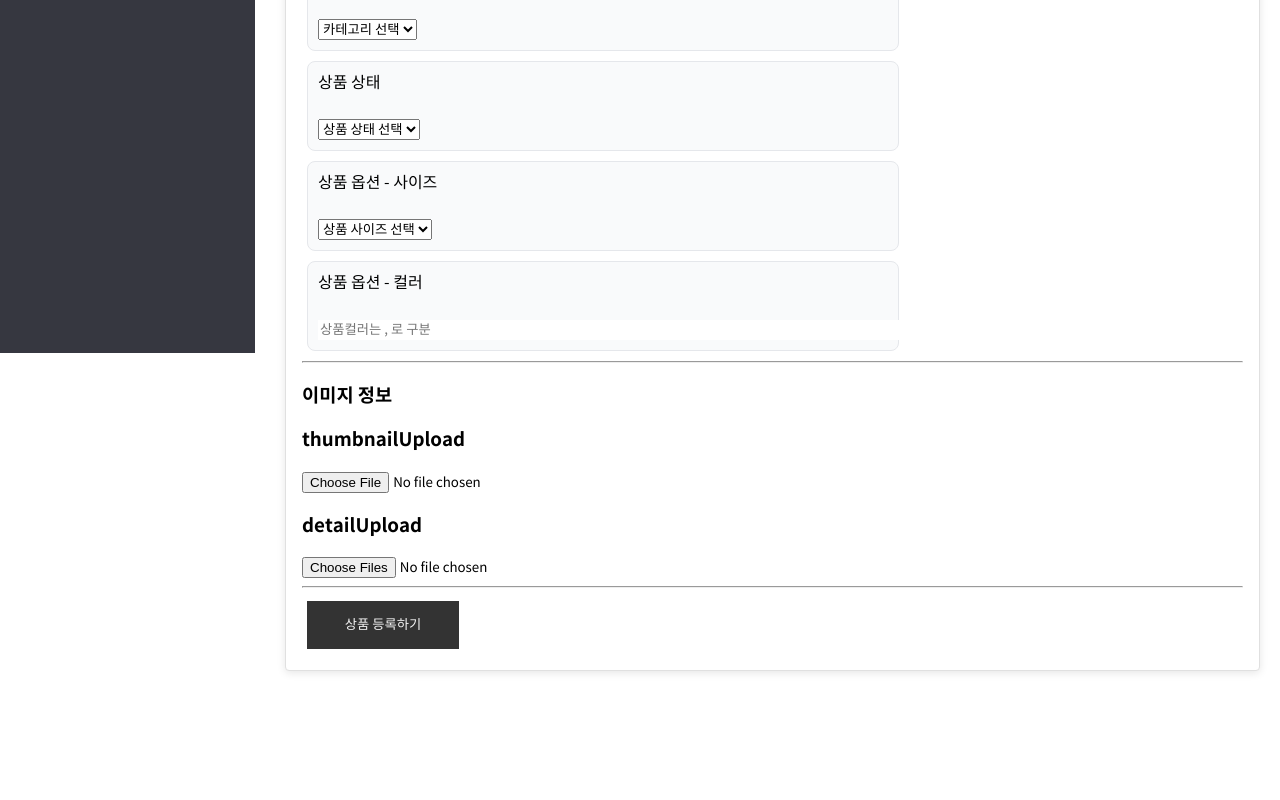
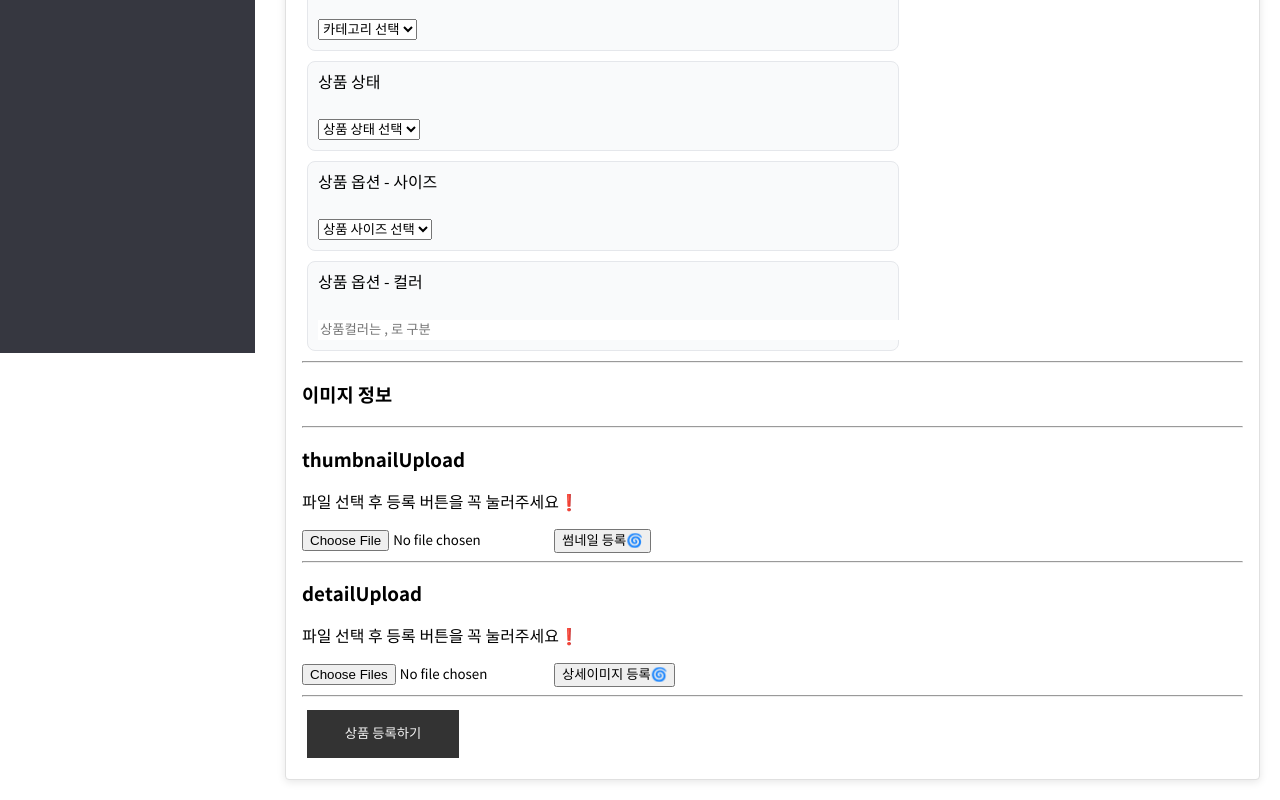
Before and after one commit to 9walnut/TheWave, a React (Create React App) app in the folder client/: page /admin/products/add in a window 1280 px wide. Shown: the part 847-1647 px from the top of the page. Before the commit the page ends 1538 px from the top, so only its background shows below. Built offline with nearby package versions, Linux system fonts and the light colour scheme.

Commit message:
✨ multer 버튼 추가

```diff
--- a/client/src/pages/adminPage/ProductsAdd.js
+++ b/client/src/pages/adminPage/ProductsAdd.js
@@ -139,9 +139,15 @@ function ProductsAdd() {
         </AdminInput>
         <hr />
         <h3>이미지 정보</h3>
+        <hr />
+
         <h3>thumbnailUpload</h3>
+        <p>파일 선택 후 등록 버튼을 꼭 눌러주세요❗️</p>
         <UploadThumbnail onFileChange={getImageDataThumbnail} />
+        <hr />
+
         <h3>detailUpload</h3>
+        <p>파일 선택 후 등록 버튼을 꼭 눌러주세요❗️</p>
         <UploadDetail onFileChange={getImageDataDetail} />
         <hr />
         <AdminButtonBlack onClick={sendData}>상품 등록하기</AdminButtonBlack>
--- a/client/src/shared/adminPage/components/UploadDetail.js
+++ b/client/src/shared/adminPage/components/UploadDetail.js
@@ -11,23 +11,19 @@ const UploadDetail = ({ onFileChange }) => {
 
     console.log("Selected Files:", files); //찍힘
 
-    handleUpload(files);
+    // handleUpload(files);
   };
-  useEffect(() => {
-    console.log("Selected File3:", selectedFiles); //찍힘
-    // onFileChange(selectedFile);
-  }, [selectedFiles, onFileChange]);
 
-  const handleUpload = async (files) => {
-    if (!files) {
+  const handleUpload = async () => {
+    if (!selectedFiles) {
       console.log("상세 이미지를 선택하세요."); //찍힘
       return;
     }
 
     try {
       const formData = new FormData();
-      for (let i = 0; i < files.length; i++) {
-        formData.append("detailUrls", files[i]);
+      for (let i = 0; i < selectedFiles.length; i++) {
+        formData.append("detailUrls", selectedFiles[i]);
       }
 
       console.log("FormData:", formData);
@@ -59,11 +55,13 @@ const UploadDetail = ({ onFileChange }) => {
       console.error("response 이미지 업로드 실패", error);
     }
   };
-
+  useEffect(() => {
+    console.log("Selected File3:", selectedFiles);
+  }, [selectedFiles]);
   return (
     <div>
       <input type="file" onChange={handleFileChange} multiple />
-      {/* <button onClick={handleUpload}>이미지 업로드</button> */}
+      <button onClick={handleUpload}>상세이미지 등록🌀</button>
 
       {detailUrls && (
         <div>
--- a/client/src/shared/adminPage/components/UploadDetailEdit.js
+++ b/client/src/shared/adminPage/components/UploadDetailEdit.js
@@ -11,23 +11,23 @@ const UploadDetailEdit = ({ onFileChange, productId }) => {
 
     console.log("Selected Files:", files); //찍힘
 
-    handleUpload(files);
+    // handleUpload(files);
   };
-  useEffect(() => {
-    console.log("Selected File3:", selectedFiles); //찍힘
-    // onFileChange(selectedFile);
-  }, [selectedFiles, onFileChange]);
+  // useEffect(() => {
+  //   console.log("Selected File3:", selectedFiles); //찍힘
+  // onFileChange(selectedFile);
+  // }, [selectedFiles, onFileChange]);
 
-  const handleUpload = async (files) => {
-    if (!files) {
+  const handleUpload = async () => {
+    if (!selectedFiles) {
       console.log("상세 이미지를 선택하세요."); //찍힘
       return;
     }
 
     try {
       const formData = new FormData();
-      for (let i = 0; i < files.length; i++) {
-        formData.append("detailUrls", files[i]);
+      for (let i = 0; i < selectedFiles.length; i++) {
+        formData.append("detailUrls", selectedFiles[i]);
       }
 
       console.log("FormData:", formData);
@@ -59,6 +59,9 @@ const UploadDetailEdit = ({ onFileChange, productId }) => {
       console.error("response 이미지 업로드 실패", error);
     }
   };
+  useEffect(() => {
+    console.log("Selected File3:", selectedFiles);
+  }, [selectedFiles]);
 
   return (
     <div>
@@ -66,7 +69,7 @@ const UploadDetailEdit = ({ onFileChange, productId }) => {
       <br />
       <p>✅디테일 이미지 수정하기 (변경 될 상세 이미지 선택)</p>
       <input type="file" onChange={handleFileChange} multiple />
-      {/* <button onClick={handleUpload}>이미지 업로드</button> */}
+      <button onClick={handleUpload}>상세이미지 수정🌀</button>
 
       {/* <p>변경 디테일이미지 미리보기:</p> */}
       {/* {detailUrls && (
--- a/client/src/shared/adminPage/components/UploadThumbnail.js
+++ b/client/src/shared/adminPage/components/UploadThumbnail.js
@@ -11,22 +11,22 @@ const UploadThumbnail = ({ onFileChange }) => {
 
     console.log("Selected File1:", file); //찍힘
 
-    handleUpload(file);
+    // handleUpload(file);
   };
-  useEffect(() => {
-    console.log("Selected File3:", selectedFile); //찍힘
-    // onFileChange(selectedFile);
-  }, [selectedFile, onFileChange]);
+  // useEffect(() => {
+  //   console.log("Selected File3:", selectedFile); //찍힘
+  // onFileChange(selectedFile);
+  // }, [selectedFile, onFileChange]);
 
-  const handleUpload = async (file) => {
-    if (!file) {
+  const handleUpload = async () => {
+    if (!selectedFile) {
       console.log("이미지를 선택하세요."); //찍힘
       return;
     }
 
     try {
       const formData = new FormData();
-      formData.append("thumbnailUrl", file);
+      formData.append("thumbnailUrl", selectedFile);
 
       console.log("FormData:", formData);
 
@@ -55,10 +55,14 @@ const UploadThumbnail = ({ onFileChange }) => {
     }
   };
 
+  useEffect(() => {
+    console.log("Selected File3:", selectedFile);
+  }, [selectedFile]);
+
   return (
     <div>
       <input type="file" onChange={handleFileChange} />
-      {/* <button onClick={handleUpload}>이미지 업로드</button> */}
+      <button onClick={handleUpload}>썸네일 등록🌀</button>
 
       {thumbnailUrl && (
         <div>
--- a/client/src/shared/adminPage/components/UploadThumbnailEdit.js
+++ b/client/src/shared/adminPage/components/UploadThumbnailEdit.js
@@ -13,24 +13,24 @@ const UploadThumbnailEdit = ({ onFileChange, productId }) => {
 
     console.log("Selected File1:", file); //찍힘
 
-    handleUpload(file);
+    // handleUpload(file);
   };
-  useEffect(() => {
-    console.log("Selected File3:", selectedFile); //찍힘
-    // onFileChange(selectedFile);
-  }, [selectedFile, onFileChange]);
+  // useEffect(() => {
+  //   console.log("Selected File3:", selectedFile); //찍힘
+  // onFileChange(selectedFile);
+  // }, [selectedFile, onFileChange]);
 
-  const handleUpload = async (file) => {
-    console.log(productId);
+  const handleUpload = async () => {
+    // console.log(productId);
 
-    if (!file) {
+    if (!selectedFile) {
       console.log("이미지를 선택하세요."); //찍힘
       return;
     }
 
     try {
       const formData = new FormData();
-      formData.append("thumbnailUrl", file);
+      formData.append("thumbnailUrl", selectedFile);
       // formData.append("productId", productId);
 
       console.log("FormData:", formData);
@@ -61,28 +61,19 @@ const UploadThumbnailEdit = ({ onFileChange, productId }) => {
       console.error("response 이미지 업로드 실패", error);
     }
   };
+
   useEffect(() => {
     if (thumbnailUrl) {
       onFileChange(thumbnailUrl);
     }
   }, [thumbnailUrl, onFileChange]);
-
   return (
     <div>
       <br />
       <br />
       <p>✅썸네일 수정하기 (변경 될 썸네일 선택)</p>
       <input type="file" onChange={handleFileChange} />
-      {/* <p>변경 썸네일 미리보기:</p>
-      {thumbnailUrl && (
-        <div>
-          <img
-            src={thumbnailUrl}
-            alt="Thumbnail"
-            style={{ width: "100px", height: "100px" }}
-          />
-        </div>
-      )} */}
+      <button onClick={handleUpload}>썸네일 수정🌀</button>
     </div>
   );
 };
```
